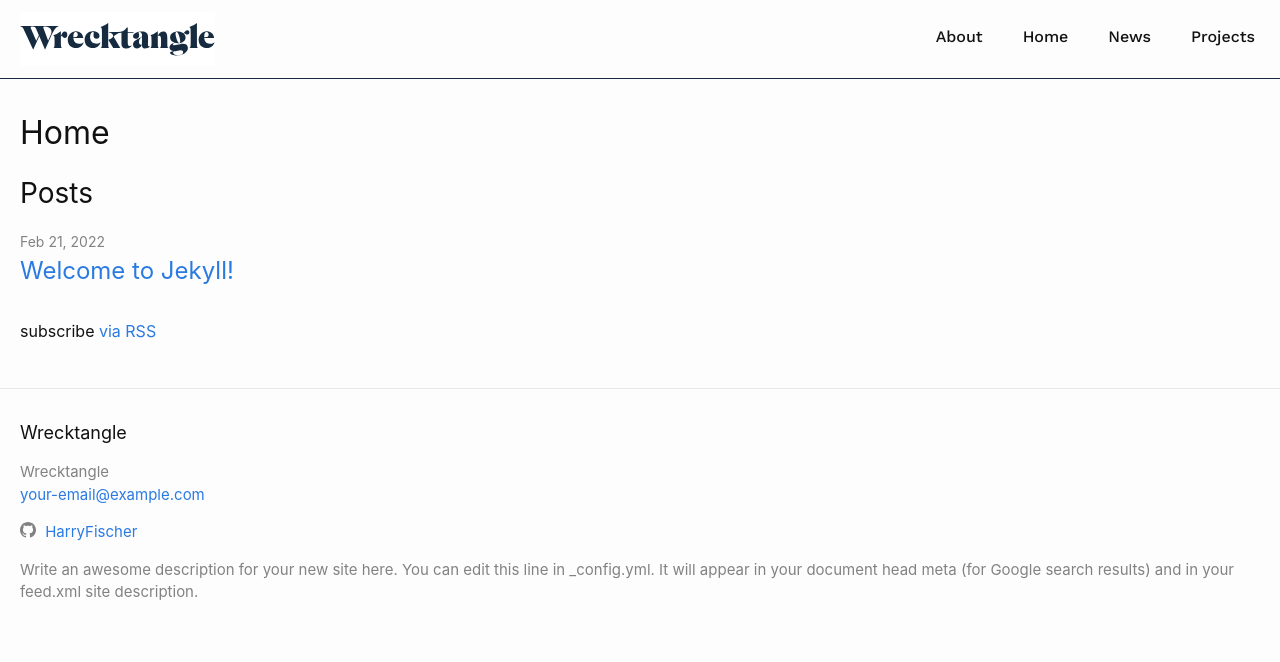
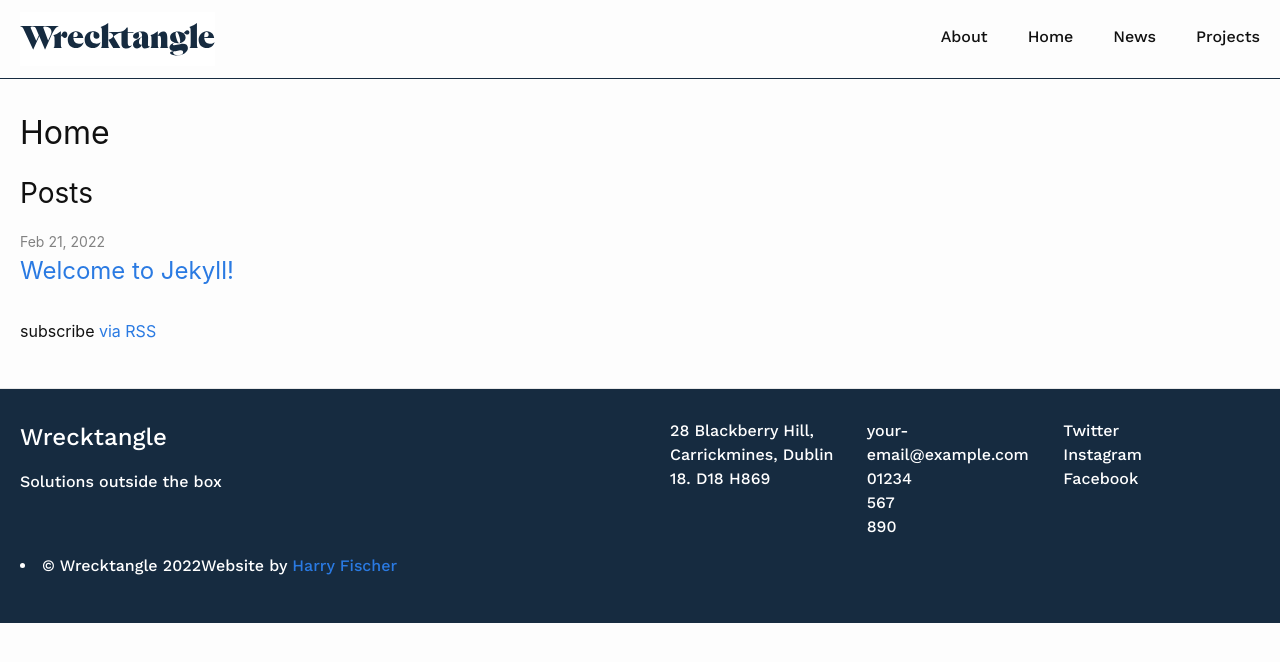
Before and after one commit to HarryFischer/wrecktangle, a Jekyll site: the page built from index.markdown, in a window 1280 px wide. Shown: the top 662 px of the page. Built offline with Jekyll 4.4.1, drawn with Linux system fonts in a browser that asks for light colours.

Commit message:
footer start

```diff
--- a/_config.yml
+++ b/_config.yml
@@ -15,13 +15,19 @@ collections:
     title: Uploads
     output: true
 email: your-email@example.com
-description: Write an awesome description for your new site here. You can edit this
-  line in _config.yml. It will appear in your document head meta (for Google search
-  results) and in your feed.xml site description.
+phone: 01234 567 890
+address: 28 Blackberry Hill, Carrickmines, Dublin 18. D18 H869
+instagram: Instagram
+twitter: Twitter
+facebook: Facebook
+description: Solutions outside the box
 baseurl:
 url:
 twitter_username:
 github_username: HarryFischer
+
+copyright: "Wrecktangle"
+
 theme: minima
 plugins:
-- jekyll-feed
+  - jekyll-feed
--- a/_includes/footer.html
+++ b/_includes/footer.html
@@ -3,31 +3,46 @@
 
   <div class="wrapper">
 
+    <div class="footer-left">
       <h2 class="footer-heading">{{ site.title | escape }}</h2>
+        <p>{{- site.description | escape -}}</p>
+      </div>
 
-    <div class="footer-col-wrapper">
-      <div class="footer-col footer-col-1">
+    <div class="footer-right">
       <ul class="contact-list">
         <li class="p-name">
-            {%- if site.author -%}
-              {{ site.author | escape }}
-            {%- else -%}
-              {{ site.title | escape }}
+          {%- if site.address -%}
+          <p>{{ site.address | escape }}</p>
           {%- endif -%}
         </li>
+        <span>
           {%- if site.email -%}
           <li><a class="u-email" href="mailto:{{ site.email }}">{{ site.email }}</a></li>
           {%- endif -%}
+          {%- if site.phone -%}
+          <li><a class="u-phone" href="mailto:{{ site.phone }}">{{ site.phone }}</a></li>
+          {%- endif -%}
+        </span>
+        <span>
+          {%- if site.twitter -%}
+          <li><a class="u-twitter" href="mailto:{{ site.twitter }}">{{ site.twitter }}</a></li>
+          {%- endif -%}
+          {%- if site.instagram -%}
+          <li><a class="u-instagram" href="mailto:{{ site.instagram }}">{{ site.instagram }}</a></li>
+          {%- endif -%}
+          {%- if site.facebook -%}
+          <li><a class="u-facebook" href="mailto:{{ site.facebook }}">{{ site.facebook }}</a></li>
+          {%- endif -%}
+        </span>
       </ul>
     </div>
 
-      <div class="footer-col footer-col-2">
-        {%- include social.html -%}
-      </div>
 
-      <div class="footer-col footer-col-3">
-        <p>{{- site.description | escape -}}</p>
-      </div>
+    <div class="footer-extras">
+      {%- if site.copyright -%}
+        <li>&copy; {{ site.copyright }} {{ 'now' | date: "%Y"}} </li>
+      {%- endif -%}
+      <p>Website by <a href="www.harryfischer.co.uk">Harry Fischer</a></p>
     </div>
 
   </div>
--- a/_includes/header.html
+++ b/_includes/header.html
@@ -20,7 +20,7 @@
           {%- for path in page_paths -%}
             {%- assign my_page = site.pages | where: "path", path | first -%}
             {%- if my_page.title -%}
-            <a class="page-link" href="{{ my_page.url | relative_url }}">{{ my_page.title | escape }}</a>
+            <a class="page-link" href="{{ my_page.url | relative_url }}">{{ my_page.title | capitalize | escape }}</a>
             {%- endif -%}
           {%- endfor -%}
         </div>
--- a/_sass/styles/_footer.scss
+++ b/_sass/styles/_footer.scss
@@ -4,64 +4,37 @@
 .site-footer {
   border-top: 1px solid $grey-color-light;
   padding: $spacing-unit 0;
-}
+  background-color: $wt-navy;
+  color: white;
 
-.footer-heading {
-  @include relative-font-size(1.125);
-  margin-bottom: $spacing-unit / 2;
-}
+  font-family: "Work Sans", Arial, Helvetica, sans-serif;
+  font-weight: 300;
 
-.contact-list,
-.social-media-list {
-  list-style: none;
-  margin-left: 0;
-}
-
-.footer-col-wrapper {
-  @include relative-font-size(0.9375);
-  color: $grey-color;
-  margin-left: -$spacing-unit / 2;
-  @extend %clearfix;
-}
-
-.footer-col {
-  float: left;
-  margin-bottom: $spacing-unit / 2;
-  padding-left: $spacing-unit / 2;
-}
-
-.footer-col-1 {
-  width: -webkit-calc(35% - (#{$spacing-unit} / 2));
-  width: calc(35% - (#{$spacing-unit} / 2));
-}
-
-.footer-col-2 {
-  width: -webkit-calc(20% - (#{$spacing-unit} / 2));
-  width: calc(20% - (#{$spacing-unit} / 2));
-}
-
-.footer-col-3 {
-  width: -webkit-calc(45% - (#{$spacing-unit} / 2));
-  width: calc(45% - (#{$spacing-unit} / 2));
-}
-
-@include media-query($on-laptop) {
-  .footer-col-1,
-  .footer-col-2 {
-    width: -webkit-calc(50% - (#{$spacing-unit} / 2));
-    width: calc(50% - (#{$spacing-unit} / 2));
+  .wrapper {
+    display: flex;
+    flex-wrap: wrap;
   }
 
-  .footer-col-3 {
-    width: -webkit-calc(100% - (#{$spacing-unit} / 2));
-    width: calc(100% - (#{$spacing-unit} / 2));
+  .footer-left {
+    width: 50%;
+  }
+
+  .footer-right {
+    width: 50%;
+    ul {
+      display: flex;
+      li,
+      span {
+        width: 33%;
+        margin-right: 10px;
+        list-style: none;
+        a {
+          color: $white;
+        }
+      }
+    }
+  }
+  .footer-extras {
+    display: flex;
   }
 }
-
-@include media-query($on-palm) {
-  .footer-col {
-    float: none;
-    width: -webkit-calc(100% - (#{$spacing-unit} / 2));
-    width: calc(100% - (#{$spacing-unit} / 2));
-  }
-}
--- a/_sass/styles/_header.scss
+++ b/_sass/styles/_header.scss
@@ -38,15 +38,16 @@ a.site-title {
     font-family: "Work Sans", Arial, Helvetica, sans-serif;
 
     // Gaps between nav items, but not on the last one
-    &:not(:last-child) {
-      margin-right: 20px;
-    }
+    // &:not(:last-child) {
+    //   margin-right: 20px;
+    // }
   }
 
   // @include media-query($on-laptop) {
   position: absolute;
   top: 20px;
   right: $spacing-unit / 2;
+  right: 0;
   text-align: right;
 
   label[for="nav-trigger"] {
@@ -77,10 +78,38 @@ a.site-title {
 
   input ~ .trigger {
     clear: both;
-    // display: none;
-    display: flex;
+    display: none;
+    // display: flex;
+  }
+  input:checked ~ .trigger {
+    display: block;
+    padding-bottom: 5px;
+    @media (max-width: 600px) {
+      display: flex;
+      padding-bottom: 5px;
+      flex-direction: column;
+      width: 100vw;
+      align-items: flex-start;
+      padding-left: 15px;
+      top: 22px;
+      position: relative;
+      background: white;
+      .page-link {
+        font-family: "Playfair Display", Arial, Helvetica, sans-serif;
+        text-align: left;
+        padding: 20px 15px;
+        font-size: 30px;
+        width: 100%;
+        border-bottom: 1px solid $wt-navy;
+      }
+    }
   }
   @include media-query($on-laptop) {
+    input ~ .trigger {
+      clear: both;
+      // display: none;
+      display: flex;
+    }
     input:checked ~ .trigger {
       display: block;
       padding-bottom: 5px;
@@ -88,18 +117,18 @@ a.site-title {
 
     .page-link {
       display: block;
-      padding: 5px 10px;
-      padding-bottom: 25px;
-      border-bottom: 4px solid transparent;
+      padding: 5px 20px;
+      padding-bottom: 24px;
+      border-bottom: 5px solid transparent;
       transition: border-bottom 0.5s ease;
       &:hover {
-        border-bottom: 4px solid $wt-green;
+        border-bottom: 5px solid $wt-green;
       }
 
       &:not(:last-child) {
         margin-right: 0;
       }
-      margin-left: 20px;
+      // margin-left: 20px;
     }
   }
 
```
Lines whose indentation alone changed are shown as unchanged.
